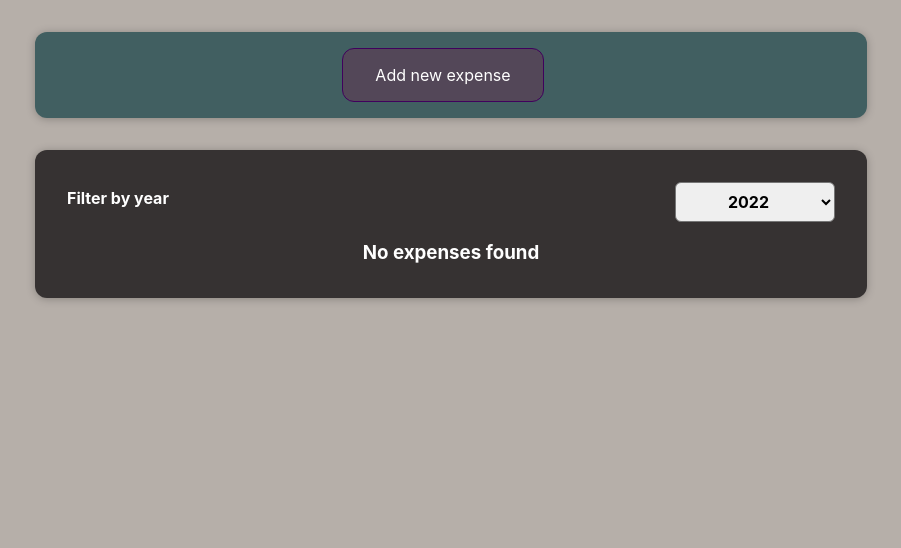
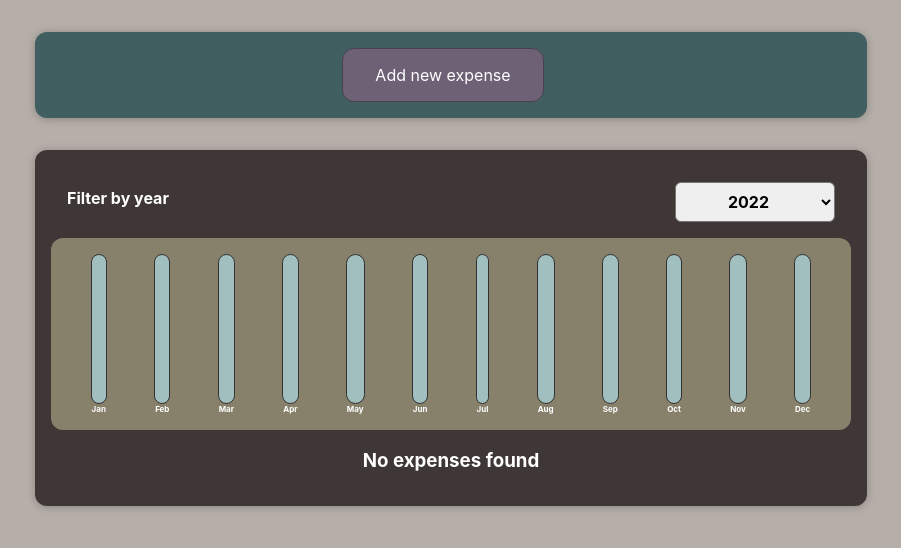
Before and after one commit to Oksana796/expenses-track, a React (Create React App) app: page / in a window 1280 px wide. Shown: the top 548 px of the page, without its empty margins (189-1090 px from the left). Built offline with nearby package versions, Linux system fonts and the light colour scheme.

Commit message:
add chart diagramm

```diff
--- /dev/null
+++ b/src/components/Chart.css
@@ -0,0 +1,9 @@
+.chart {
+  padding: 1rem;
+  border-radius: 12px;
+  background-color: #87816c;
+  text-align: center;
+  display: flex;
+  justify-content: space-around;
+  height: 10rem;
+}
--- /dev/null
+++ b/src/components/Chart.js
@@ -0,0 +1,24 @@
+import React from "react";
+import ChartBar from "./ChartBar";
+
+import "./Chart.css";
+
+const Chart = (props) => {
+  const dataPointValues = props.dataPoints.map((dataPoint) => dataPoint.value);
+  const totalMax = Math.max(...dataPointValues);
+
+  return (
+    <div className="chart">
+      {props.dataPoints.map((dataPoint) => (
+        <ChartBar
+          value={dataPoint.value}
+          maxValue={totalMax}
+          label={dataPoint.label}
+          key={dataPoint.label}
+        />
+      ))}
+    </div>
+  );
+};
+
+export default Chart;
--- /dev/null
+++ b/src/components/ChartBar.css
@@ -0,0 +1,30 @@
+.chart-bar {
+  height: 100%;
+  display: flex;
+  flex-direction: column;
+  align-items: center;
+}
+
+.chart-bar__inner {
+  height: 100%;
+  width: 100%;
+  border: 1px solid #313131;
+  border-radius: 12px;
+  background-color: #a2bfbf;
+  overflow: hidden;
+  display: flex;
+  flex-direction: column;
+  justify-content: flex-end;
+}
+
+.chart-bar__fill {
+  background-color: #6f6175;
+  width: 100%;
+  transition: all 0.3s ease-out;
+}
+
+.chart-bar__label {
+  font-weight: bold;
+  font-size: 0.5rem;
+  text-align: center;
+}
--- /dev/null
+++ b/src/components/ChartBar.js
@@ -0,0 +1,25 @@
+import React from "react";
+
+import "./ChartBar.css";
+
+const ChartBar = (props) => {
+  let barFillHeight = "0%";
+
+  if (props.maxValue > 0) {
+    barFillHeight = Math.round((props.value / props.maxValue) * 100) + "%";
+  }
+
+  return (
+    <div className="chart-bar">
+      <div className="chart-bar__inner">
+        <div
+          className="chart-bar__fill"
+          style={{ height: barFillHeight }}
+        ></div>
+      </div>
+      <div className="chart-bar__label">{props.label}</div>
+    </div>
+  );
+};
+
+export default ChartBar;
--- a/src/components/Expenses.css
+++ b/src/components/Expenses.css
@@ -1,7 +1,7 @@
 .expenses {
   color: white;
   padding: 1rem;
-  background-color: rgb(54, 50, 50);
+  background-color: rgb(63, 54, 54);
   margin: 2rem auto;
   width: 50rem;
   max-width: 95%;
--- a/src/components/Expenses.js
+++ b/src/components/Expenses.js
@@ -1,6 +1,7 @@
 import React, { useState } from "react";
 import ExpenseItem from "./ExpenseItem";
 import ExpensesFilter from "./ExpensesFilter";
+import ExpensesChart from "./ExpensesChart";
 
 import "./Expenses.css";
 
@@ -17,6 +18,8 @@
   return (
     <div className="expenses">
       <ExpensesFilter selected={filteredYear} onChangeFilter={filterHandler} />
+
+      <ExpensesChart expenses={filteredExpenses} />
 
       {filteredExpenses.length === 0 ? (
         <h3>No expenses found</h3>
--- /dev/null
+++ b/src/components/ExpensesChart.js
@@ -0,0 +1,27 @@
+import Chart from "./Chart";
+
+const ExpensesChart = (props) => {
+  const chartDataPoints = [
+    { label: "Jan", value: 0 },
+    { label: "Feb", value: 0 },
+    { label: "Mar", value: 0 },
+    { label: "Apr", value: 0 },
+    { label: "May", value: 0 },
+    { label: "Jun", value: 0 },
+    { label: "Jul", value: 0 },
+    { label: "Aug", value: 0 },
+    { label: "Sep", value: 0 },
+    { label: "Oct", value: 0 },
+    { label: "Nov", value: 0 },
+    { label: "Dec", value: 0 },
+  ];
+
+  for (const expense of props.expenses) {
+    const expenseMonth = expense.date.getMonth();
+    chartDataPoints[expenseMonth].value += expense.amount;
+  }
+
+  return <Chart dataPoints={chartDataPoints} />;
+};
+
+export default ExpensesChart;
--- a/src/components/NewExpense.css
+++ b/src/components/NewExpense.css
@@ -13,8 +13,8 @@
   font: inherit;
   cursor: pointer;
   padding: 1rem 2rem;
-  border: 1px solid #40005d;
-  background-color: #534758;
+  border: 1px solid #49414d;
+  background-color: #6f6175;
   color: white;
   border-radius: 12px;
   margin-right: 1rem;
```
